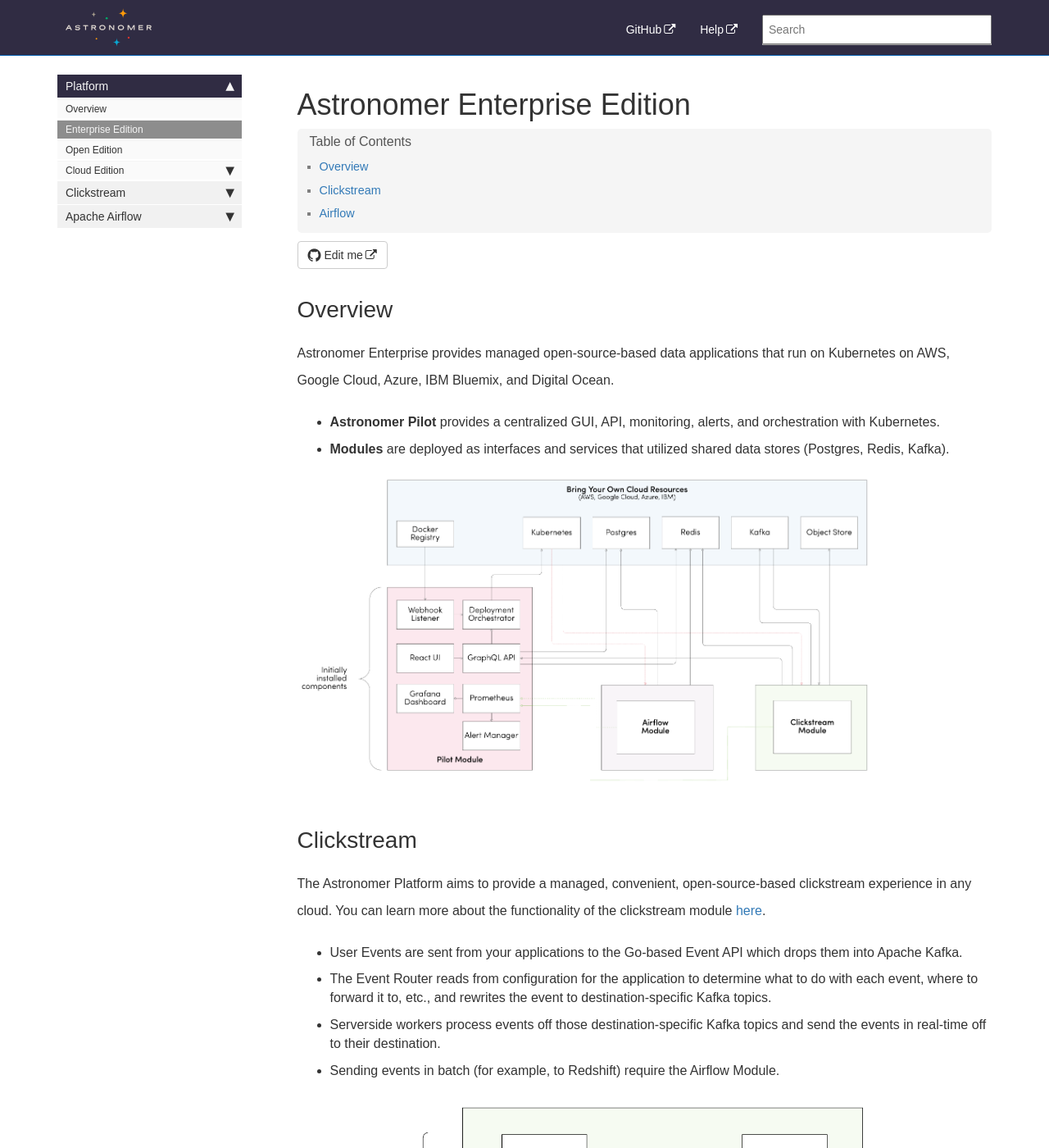
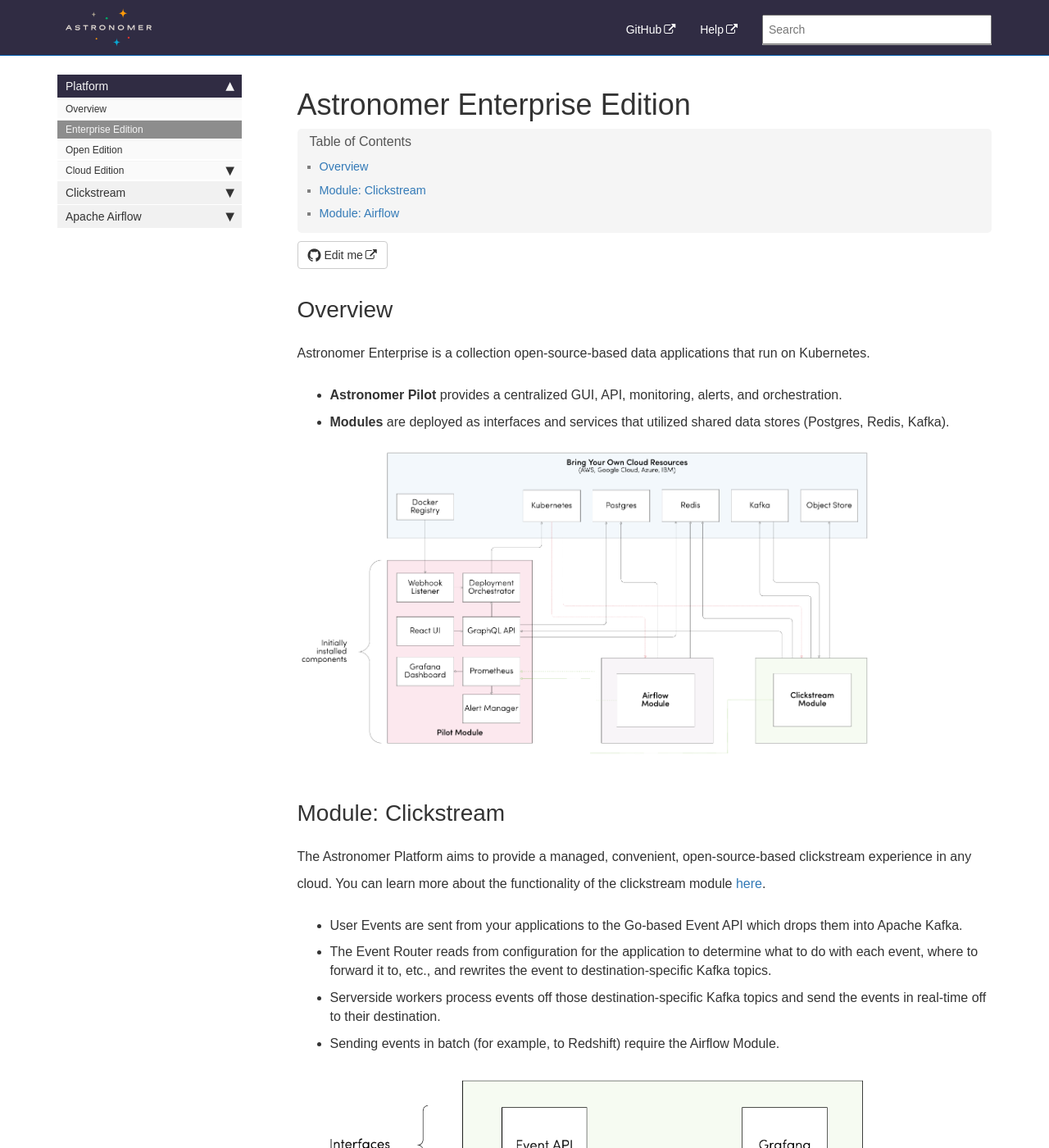
Before and after one commit to petedejoy/documentation, a Jekyll site: the page built from v2/editions/enterprise/overview.md, in a window 1280 px wide and 1400 px high. Shown: the whole window at 82% size. Built offline with Jekyll 4.4.1, drawn with Linux system fonts in a browser that asks for light colours; nearby versions of some CDN libraries; some web fonts are replaced; comment, search, counter and statistics services are not loaded; some of the changed text lies outside the part shown.

Commit message:
Enterprise is now just software, may or may not be managed by us.

```diff
--- a/v2/editions/enterprise/overview.md
+++ b/v2/editions/enterprise/overview.md
@@ -6,18 +6,17 @@ sidebar: platform_sidebar
 
 ## Overview
 
-Astronomer Enterprise provides managed open-source-based data applications
-that run on Kubernetes on AWS, Google Cloud, Azure, IBM Bluemix,
-and Digital Ocean.
+Astronomer Enterprise is a collection open-source-based data applications
+that run on Kubernetes.
 
 * **Astronomer Pilot** provides a centralized GUI, API, monitoring,
-alerts, and orchestration with Kubernetes.
+alerts, and orchestration.
 * **Modules** are deployed as interfaces and services that utilized
 shared data stores (Postgres, Redis, Kafka).
 
 [![Astronomer Enterprise Overview](/images/enterprise/enterprise_overview.png)](/images/enterprise/enterprise_overview_white.png)
 
-## Clickstream
+## Module: Clickstream
 
 The Astronomer Platform aims to provide a managed, convenient, open-source-based clickstream experience in any cloud. You can learn more about the functionality of the clickstream module [here](/v2/clickstream/overview.html).
 
@@ -28,7 +27,7 @@ The Astronomer Platform aims to provide a managed, convenient, open-source-based
 
 ![Clickstream Open Diagram](/images/enterprise/clickstream_open_diagram.png)
 
-## Airflow
+## Module: Airflow
 
 The Astronomer Platform aims to provide a managed, convenient, mostly-stock Airflow experience in any cloud.
 
```
